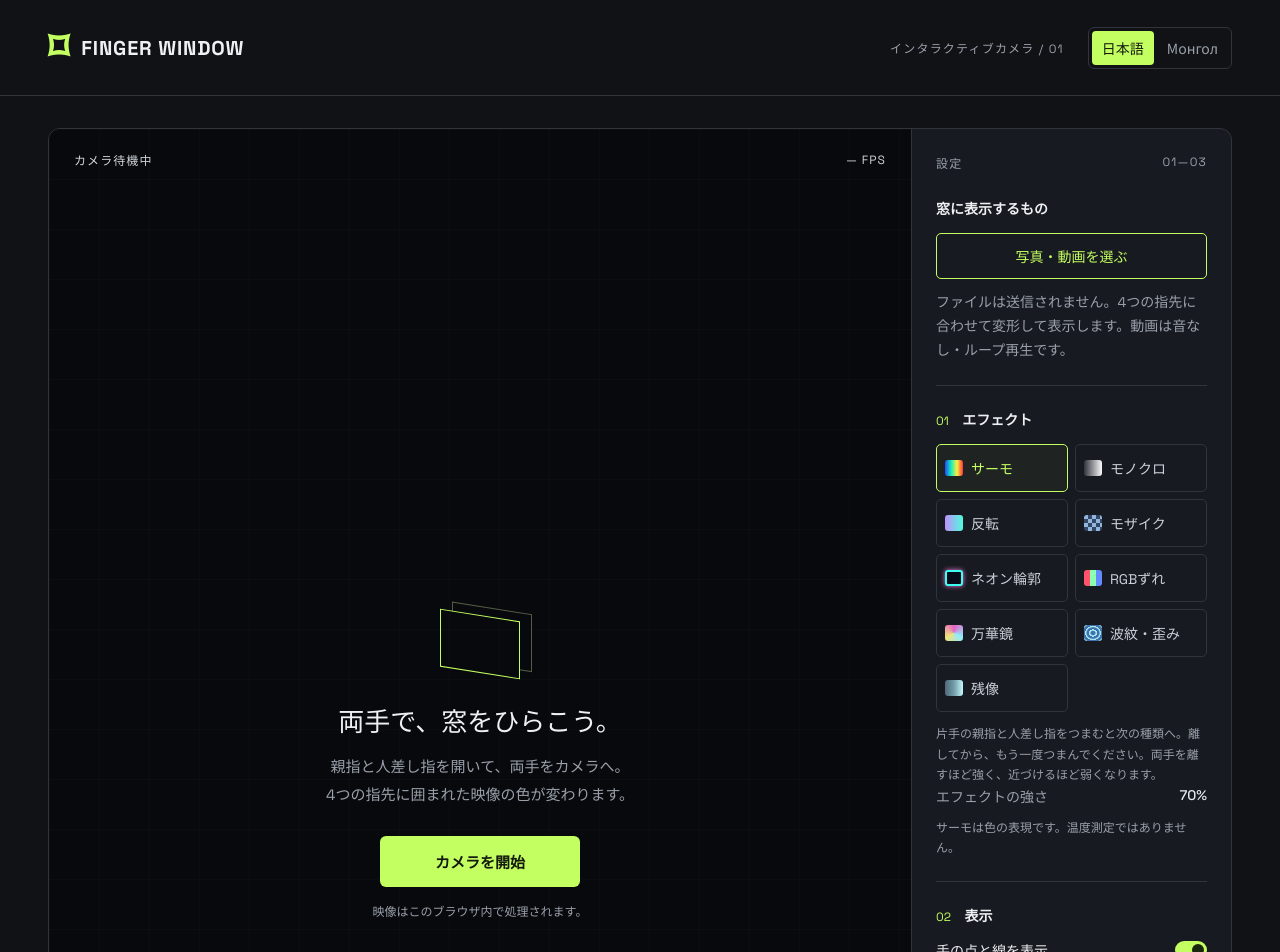
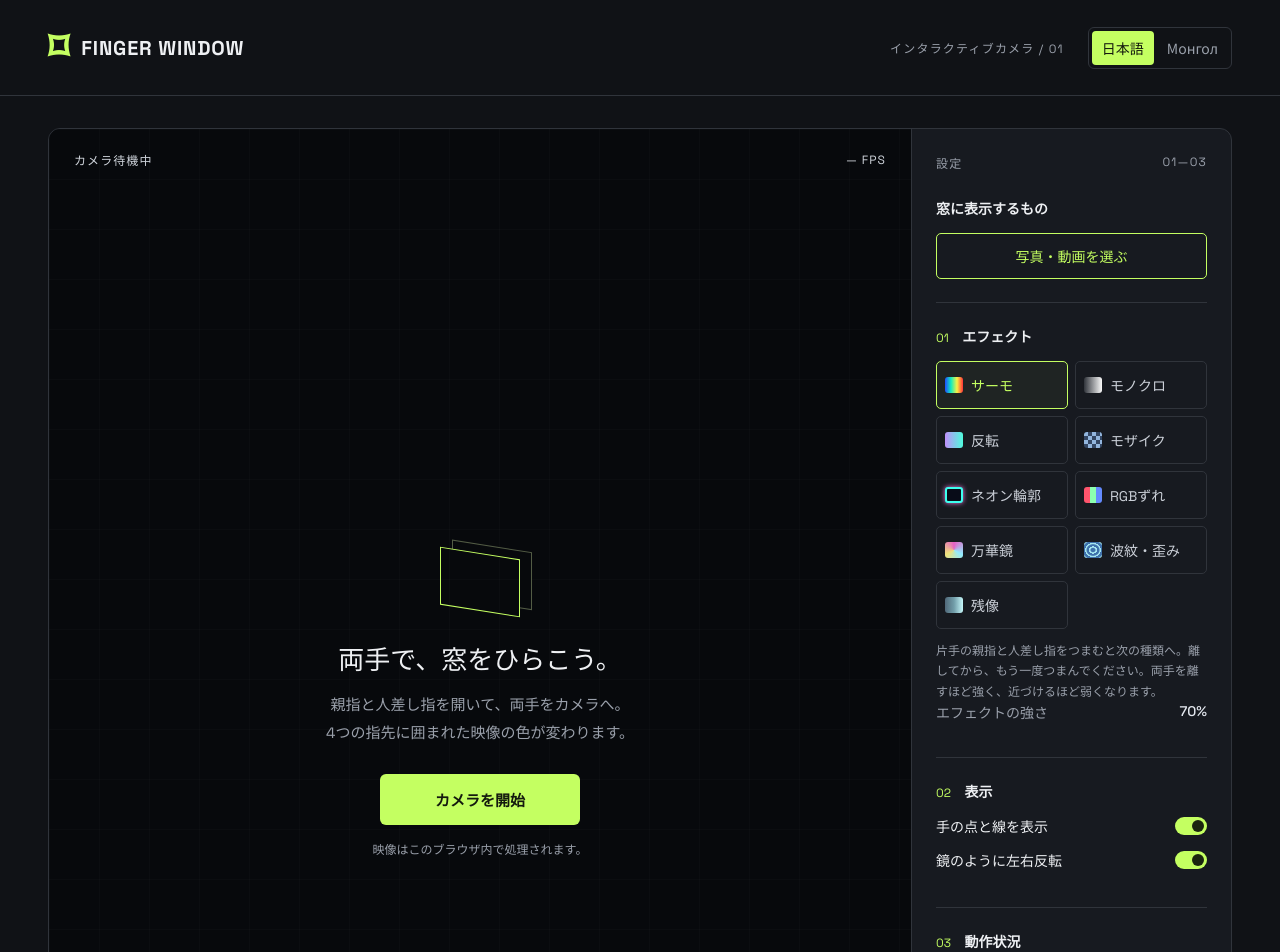
Before and after one commit to zarp1999/finger-window, a React (Vite) app: page / in a window 1280 px wide. Shown: the top 952 px of the page. Built offline with nearby package versions, Linux system fonts and the light colour scheme.

Commit message:
Update Site source

```diff
--- a/src/components/ControlPanel.tsx
+++ b/src/components/ControlPanel.tsx
@@ -12,7 +12,7 @@ export function ControlPanel({ settings, state, onSettings, onStop, t, mediaPane
     <section className="control"><p className="control-label"><span>01</span> {t('effect')}</p>
       <div className="effects" role="group" aria-label={t('effectGroup')}>{EFFECTS.map(value =>
         <button key={value} className={`effect${settings.effect===value?' active':''}`} data-effect={value} aria-pressed={settings.effect===value} onClick={() => onSettings({...settings,effect:value})}><span className={`swatch ${value}`} />{t(value)}</button>
-      )}</div><p className="note">{t('gestureHelp')}</p><div className="status-row"><span>{t('strength')}</span><strong id="strength">{Math.round(state.strength*100)}%</strong></div>{settings.effect==='thermal'&&<p className="note">{t('thermalNote')}</p>}
+      )}</div><p className="note">{t('gestureHelp')}</p><div className="status-row"><span>{t('strength')}</span><strong id="strength">{Math.round(state.strength*100)}%</strong></div>
     </section>
     <section className="control"><p className="control-label"><span>02</span> {t('display')}</p>
       <label className="toggle">{t('skeleton')}<input id="skeleton" type="checkbox" checked={settings.showSkeleton} onChange={e => onSettings({...settings,showSkeleton:e.target.checked})} /><span className="switch" /></label>
--- a/src/components/MediaPanel.tsx
+++ b/src/components/MediaPanel.tsx
@@ -6,7 +6,6 @@ export function MediaPanel({content,live,t}:Props) {
   return <section className="media-control">
     <p className="control-label">{t('windowContent')}</p>
     <label className="media-picker">{t('chooseMedia')}<input id="mediaFile" type="file" accept="image/*,video/*" onChange={event=>{const file=event.target.files?.[0];if(file)void content.select(file);event.target.value='';}} /></label>
-    <p className="note">{t('mediaHelp')}</p>
     {content.loading&&<p className="status" role="status">{t('mediaLoading')}</p>}
     {content.error&&<p className="status error" role="alert">{t(content.error)}</p>}
     {content.media&&<><p className="media-name">{content.media.name}</p><div className="media-actions">
```
